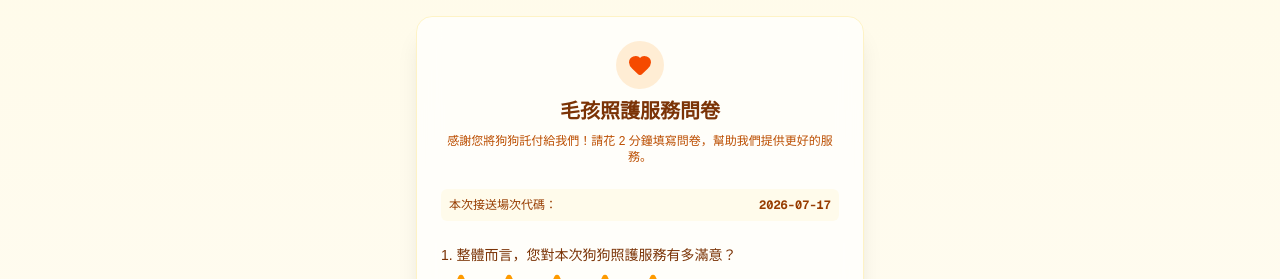
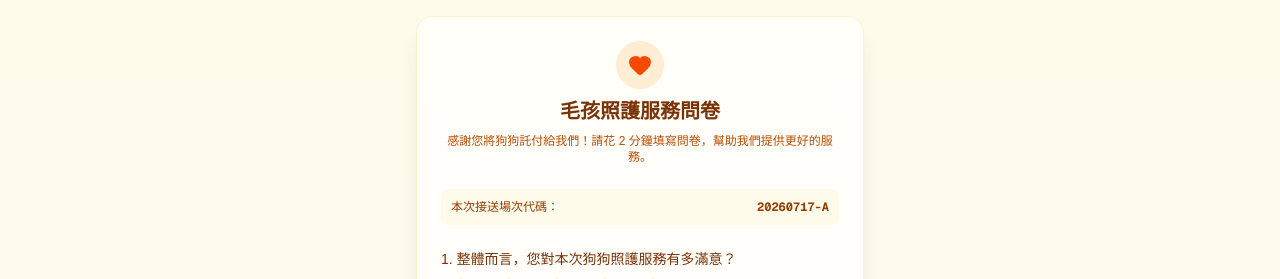
Before and after one commit to Andy-Hsu0127/doggie, a Next.js app: page /survey in a window 1280 px wide. Shown: the top 279 px of the page. Built offline with nearby package versions, Linux system fonts and the light colour scheme.

Commit message:
feat(survey): auto-generate session serial number (YYYYMMDD-A01 format)

```diff
--- a/src/components/survey/SurveyForm.tsx
+++ b/src/components/survey/SurveyForm.tsx
@@ -9,21 +9,17 @@ import { DogConditionSelector } from './DogConditionSelector'
 export const SurveyForm: React.FC = () => {
   const router = useRouter()
   const searchParams = useSearchParams()
-  const sessionLabel =
-    searchParams.get('session') ||
-    (() => {
-      const d = new Date()
-      const year = d.getFullYear()
-      const month = String(d.getMonth() + 1).padStart(2, '0')
-      const day = String(d.getDate()).padStart(2, '0')
-      return `${year}-${month}-${day}`
-    })()
+  const sessionLabel = searchParams.get('session') || (() => {
+    const d = new Date()
+    const y = d.getFullYear()
+    const m = String(d.getMonth() + 1).padStart(2, '0')
+    const day = String(d.getDate()).padStart(2, '0')
+    return `${y}${m}${day}-A`
+  })()
 
   const [ratingOverall, setRatingOverall] = useState(5)
   const [ratingStaff, setRatingStaff] = useState(5)
-  const [dogCondition, setDogCondition] = useState<
-    'GREAT' | 'NORMAL' | 'CONCERN'
-  >('GREAT')
+  const [dogCondition, setDogCondition] = useState<'GREAT' | 'NORMAL' | 'CONCERN'>('GREAT')
   const [npsScore, setNpsScore] = useState(10)
   const [feedback, setFeedback] = useState('')
   const [hasConsented, setHasConsented] = useState(false)
@@ -39,15 +35,7 @@ export const SurveyForm: React.FC = () => {
       const res = await fetch('/api/survey/satisfaction', {
         method: 'POST',
         headers: { 'Content-Type': 'application/json' },
-        body: JSON.stringify({
-          sessionLabel,
-          ratingOverall,
-          ratingStaff,
-          dogCondition,
-          npsScore,
-          feedback,
-          hasConsented,
-        }),
+        body: JSON.stringify({ sessionLabel, ratingOverall, ratingStaff, dogCondition, npsScore, feedback, hasConsented }),
       })
       const result = await res.json()
       if (result.success) router.push('/success')
@@ -61,60 +49,24 @@ export const SurveyForm: React.FC = () => {
 
   return (
     <form onSubmit={handleSubmit} className="flex flex-col gap-6 w-full">
-      {errorMsg && (
-        <div className="p-3 text-sm text-red-700 bg-red-100 rounded-lg">
-          {errorMsg}
-        </div>
-      )}
-      <div className="flex items-center text-xs text-amber-800 bg-amber-50 p-2 rounded-md justify-between font-mono">
+      {errorMsg && <div className="p-3 text-sm text-red-700 bg-red-100 rounded-lg">{errorMsg}</div>}
+      <div className="flex items-center text-xs text-amber-800 bg-amber-50 p-2.5 rounded-md justify-between font-mono">
         <span>本次接送場次代碼：</span>
         <span className="font-bold">{sessionLabel}</span>
       </div>
-      <StarRating
-        rating={ratingOverall}
-        onChange={setRatingOverall}
-        label="1. 整體而言，您對本次狗狗照護服務有多滿意？"
-      />
-      <StarRating
-        rating={ratingStaff}
-        onChange={setRatingStaff}
-        label="2. 您對我們照顧員與接送司機的態度有多滿意？"
-      />
+      <StarRating rating={ratingOverall} onChange={setRatingOverall} label="1. 整體而言，您對本次狗狗照護服務有多滿意？" />
+      <StarRating rating={ratingStaff} onChange={setRatingStaff} label="2. 您對我們照顧員與接送司機的態度有多滿意？" />
       <DogConditionSelector value={dogCondition} onChange={setDogCondition} />
       <NpsSlider score={npsScore} onChange={setNpsScore} />
       <div className="flex flex-col gap-2">
-        <span className="text-sm font-medium text-amber-900">
-          5. 任何想對我們說的悄悄話或改進建議？（選填）
-        </span>
-        <textarea
-          rows={3}
-          value={feedback}
-          onChange={(e) => setFeedback(e.target.value)}
-          placeholder="謝謝您的回饋，我們會繼續努力！"
-          className="p-3 border border-amber-200 rounded-lg focus:outline-none focus:border-orange-500 text-sm bg-white/50"
-          data-testid="feedback-input"
-        />
+        <span className="text-sm font-medium text-amber-900">5. 任何想對我們說的悄悄話或改進建議？（選填）</span>
+        <textarea rows={3} value={feedback} onChange={(e) => setFeedback(e.target.value)} placeholder="謝謝您的回饋，我們會繼續努力！" className="p-3 border border-amber-200 rounded-lg focus:outline-none focus:border-orange-500 text-sm bg-white/50" data-testid="feedback-input" />
       </div>
       <label className="flex items-start gap-2 cursor-pointer select-none text-xs text-amber-800 leading-relaxed bg-amber-50/30 p-3 rounded-lg border border-amber-100">
-        <input
-          type="checkbox"
-          checked={hasConsented}
-          onChange={(e) => setHasConsented(e.target.checked)}
-          className="mt-0.5 rounded border-amber-300 text-orange-600 focus:ring-orange-500"
-          data-testid="consent-checkbox"
-          required
-        />
-        <span>
-          我已閱讀並同意，本次填寫的資料將由「<strong>毛孩照護</strong>
-          」依台灣《個人資料保護法》進行安全蒐集與處理，用於服務品質改善與未來場地規劃市調。
-        </span>
+        <input type="checkbox" checked={hasConsented} onChange={(e) => setHasConsented(e.target.checked)} className="mt-0.5 rounded border-amber-300 text-orange-600 focus:ring-orange-500" data-testid="consent-checkbox" required />
+        <span>我已閱讀並同意，本次填寫的資料將由「<strong>毛孩照護</strong>」依台灣《個人資料保護法》進行安全蒐集與處理，用於服務品質改善與未來場地規劃市調。</span>
       </label>
-      <button
-        type="submit"
-        disabled={loading}
-        className="w-full py-3.5 bg-orange-500 hover:bg-orange-600 text-white font-bold rounded-xl shadow-lg transition-all cursor-pointer text-sm disabled:opacity-75 disabled:cursor-not-allowed"
-        data-testid="submit-button"
-      >
+      <button type="submit" disabled={loading} className="w-full py-3.5 bg-orange-500 hover:bg-orange-600 text-white font-bold rounded-xl shadow-lg transition-all cursor-pointer text-sm disabled:opacity-75 disabled:cursor-not-allowed" data-testid="submit-button">
         {loading ? '正在提交回饋...' : '提交滿意度問卷 🐾'}
       </button>
     </form>
--- a/src/services/survey.service.ts
+++ b/src/services/survey.service.ts
@@ -3,9 +3,15 @@ import { SurveySatisfactionInput } from '@/types/survey.types'
 
 export class SurveyService {
   static async createSatisfaction(input: SurveySatisfactionInput) {
+    let base = input.sessionLabel.replace(/-/g, '')
+    if (!/[A-Z]/.test(base)) base = `${base}-A`
+    const count = await db.surveySatisfaction.count({
+      where: { sessionLabel: { startsWith: base } },
+    })
+    const finalLabel = `${base}${String(count + 1).padStart(2, '0')}`
     return db.surveySatisfaction.create({
       data: {
-        sessionLabel: input.sessionLabel,
+        sessionLabel: finalLabel,
         ratingOverall: input.ratingOverall,
         ratingStaff: input.ratingStaff,
         dogCondition: input.dogCondition,
```
Also changed, not shown: 1 other file (tests, documents, lock files or other folders).
